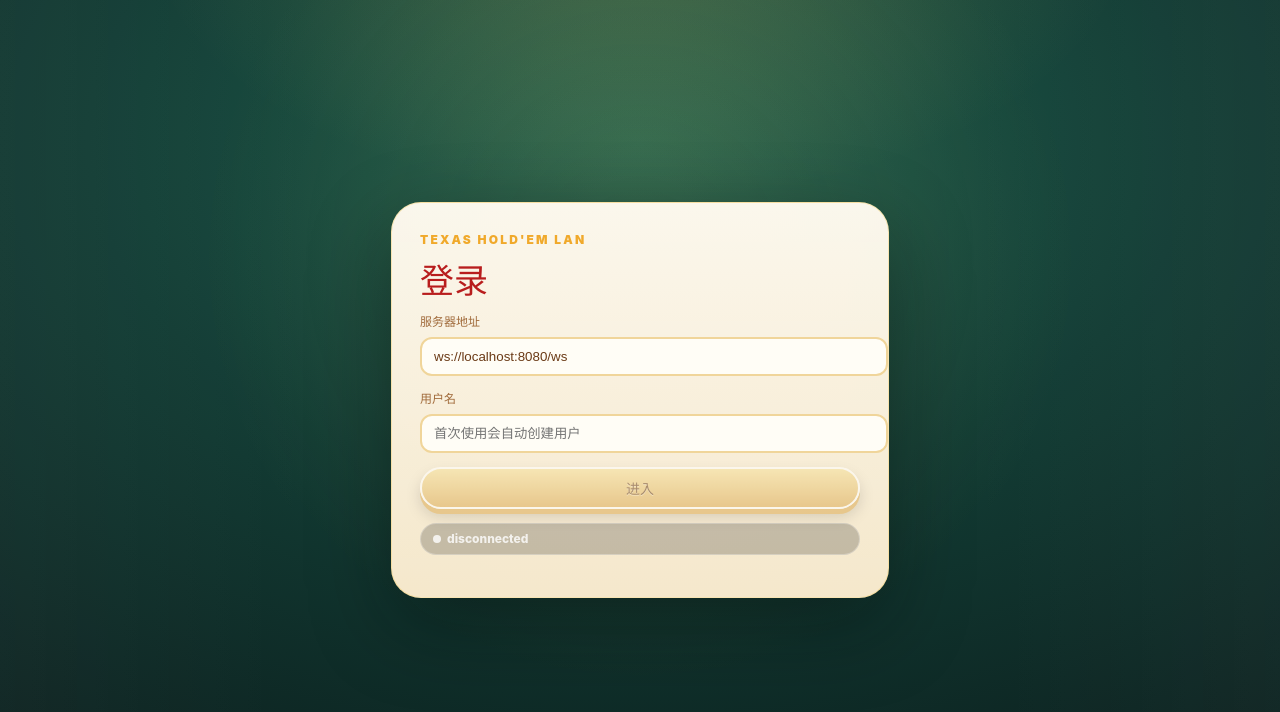
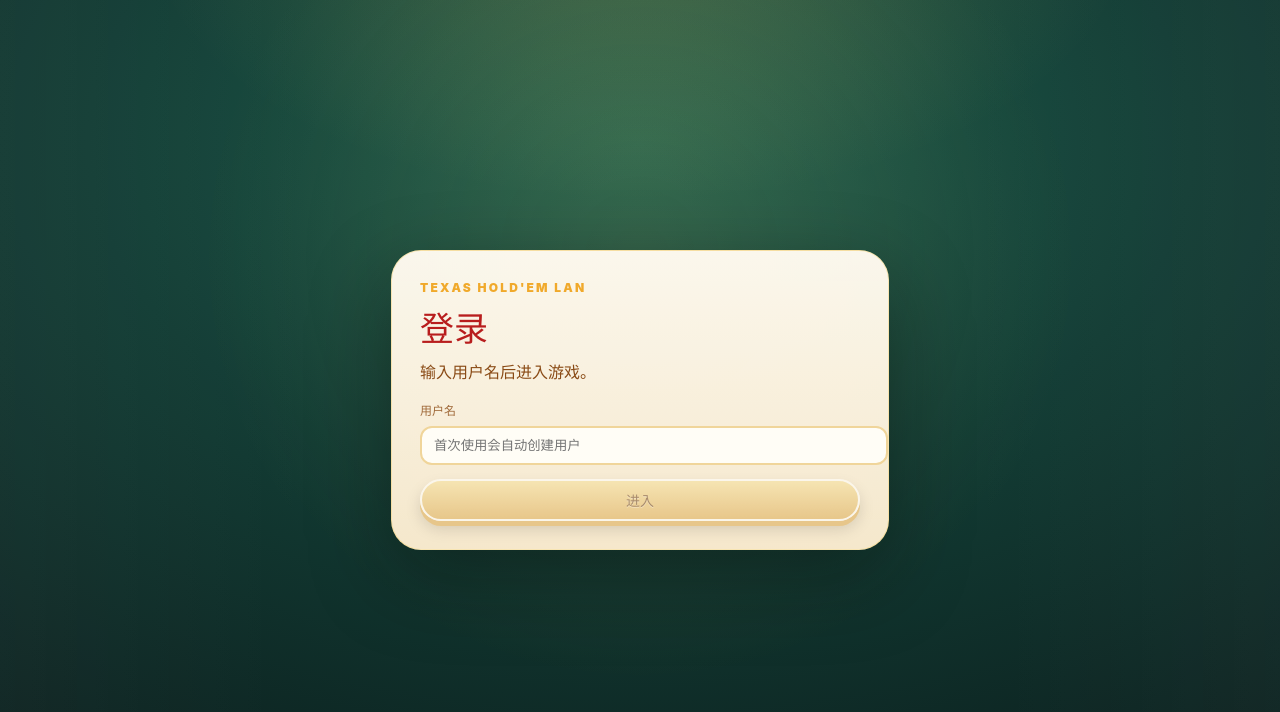
Before and after one commit to relx8947/Texas-Hold-em, a React (Vite) app in the folder web-ui/: page / in a window 1280 px wide. Shown: the top 712 px of the page. Built offline with nearby package versions, Linux system fonts and the light colour scheme.

Commit message:
Simplify entry login screen

```diff
--- a/web-ui/src/components/GameShell.tsx
+++ b/web-ui/src/components/GameShell.tsx
@@ -136,14 +136,7 @@ export function GameShell() {
         <main className="loginPanel">
           <div className="loginKicker">Texas Hold&apos;em LAN</div>
           <h1>登录</h1>
-          <label className="field">
-            <div className="label">服务器地址</div>
-            <input
-              value={serverUrl}
-              onChange={(e) => setServerUrl(e.target.value)}
-              placeholder={`ws://${location.hostname}:8080/ws`}
-            />
-          </label>
+          <p>输入用户名后进入游戏。</p>
           <label className="field">
             <div className="label">用户名</div>
             <input
@@ -162,12 +155,6 @@ export function GameShell() {
           >
             {authState === 'authenticating' ? '登录中...' : '进入'}
           </button>
-          <div className={`hudStatus ${connectionState}`}>{connectionState}</div>
-          <div className="loginLogs">
-            {logs.slice(0, 4).map((log) => (
-              <div key={log} className="logItem">{log}</div>
-            ))}
-          </div>
         </main>
       </div>
     )
```
